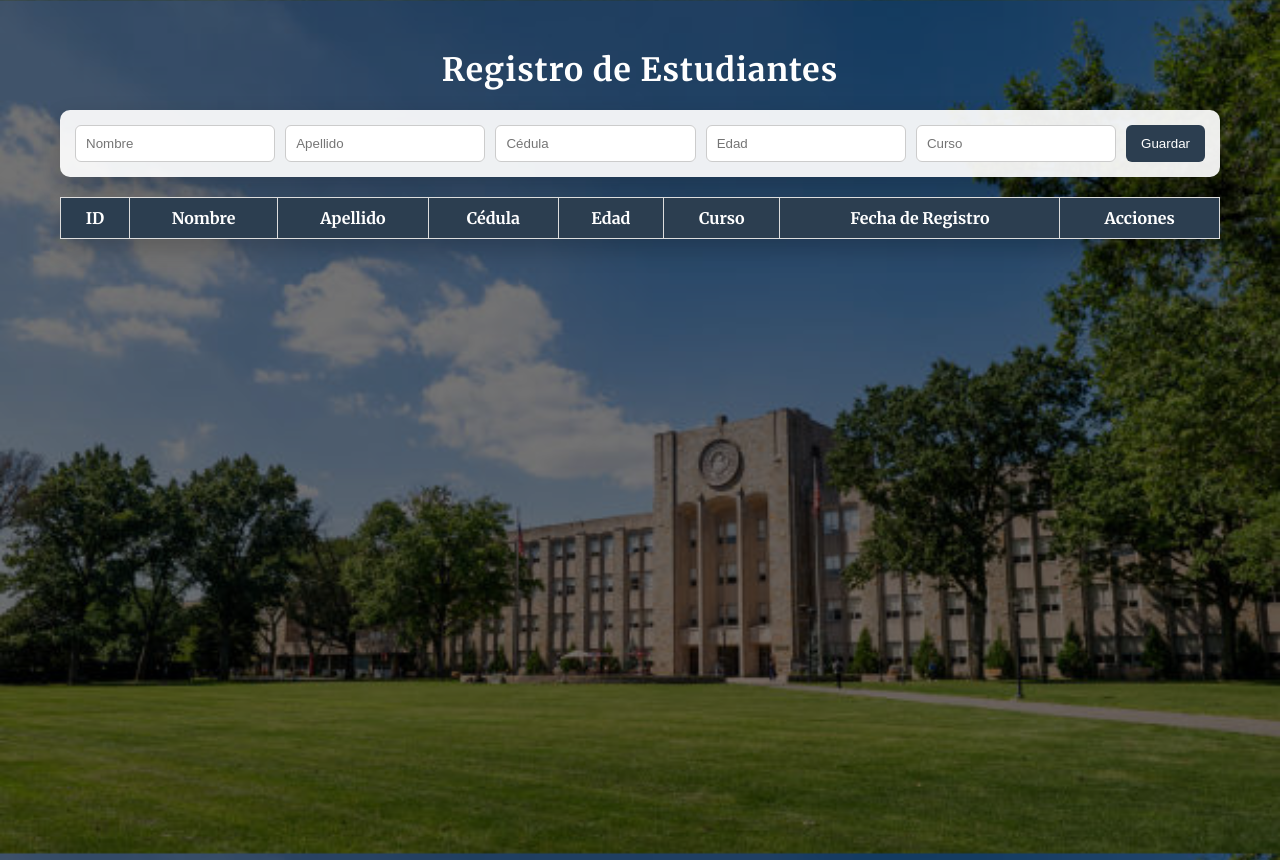
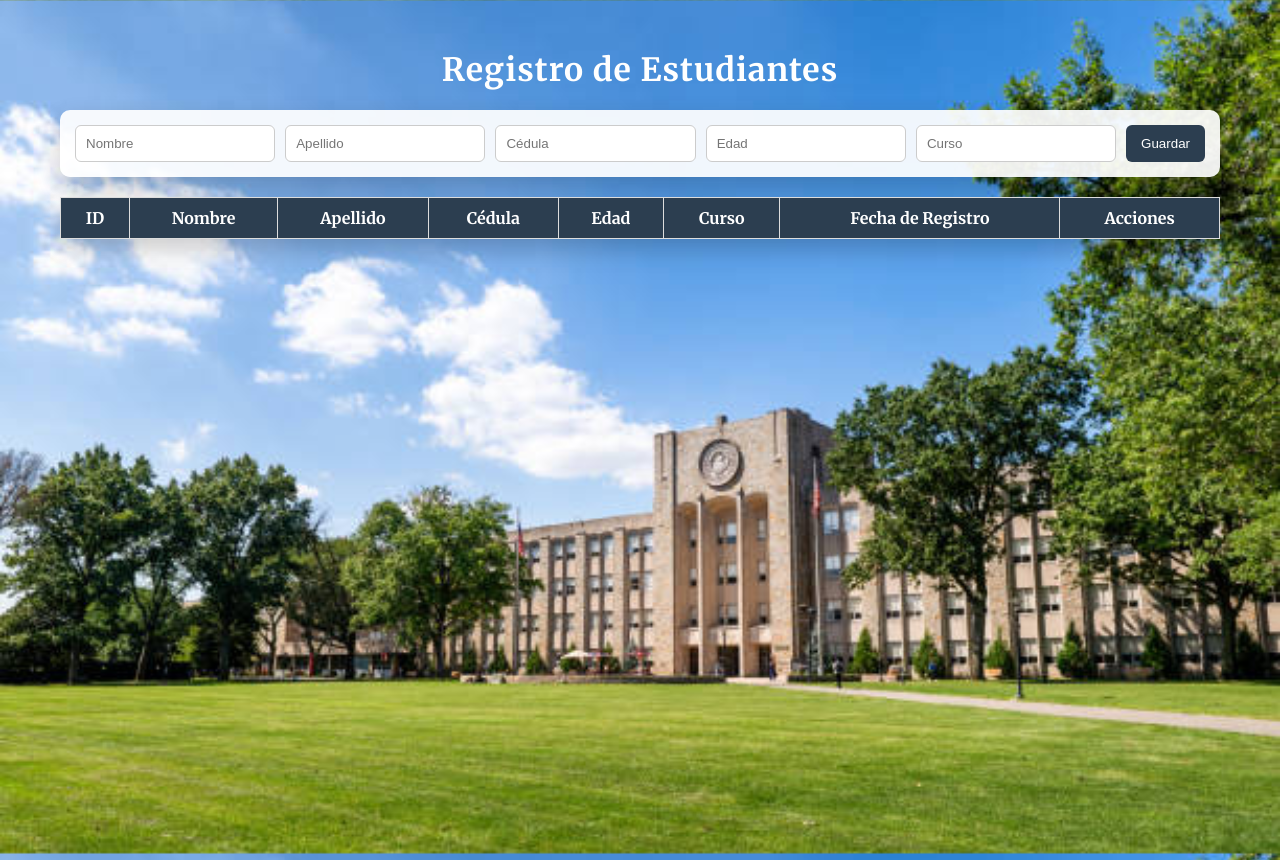
Before and after one commit to orionserrano115/registroEstudiantes, a Flask app: page / in a window 1280 px wide. Run offline with Flask 3, Linux system fonts and the light colour scheme; lists and menus that the app fills with data are empty.

Commit message:
fondo intento 2

```diff
--- a/templates/index.html
+++ b/templates/index.html
@@ -20,7 +20,7 @@ body {
 
     /* Fondo tipo universidad */
     background:
-    linear-gradient(rgba(0,0,0,0.55), rgba(0,0,0,0.55)),
+    /*linear-gradient(rgba(0,0,0,0.55), rgba(0,0,0,0.55)),*/
     url('img/university.jpg');
 
     background-size: cover;
```
